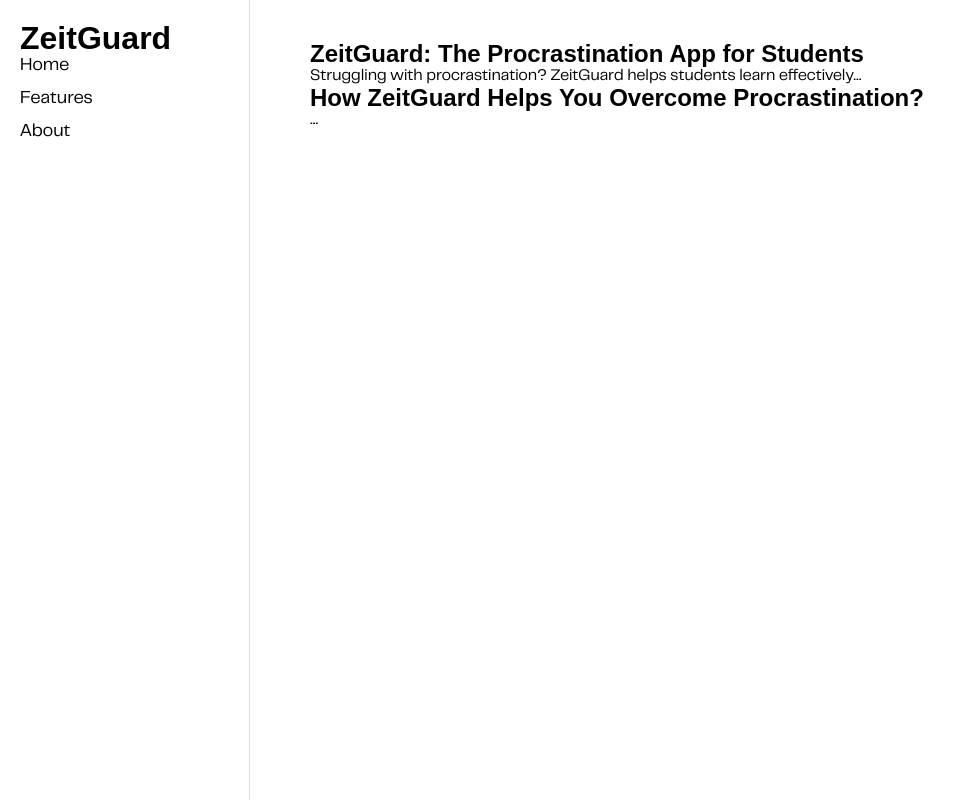
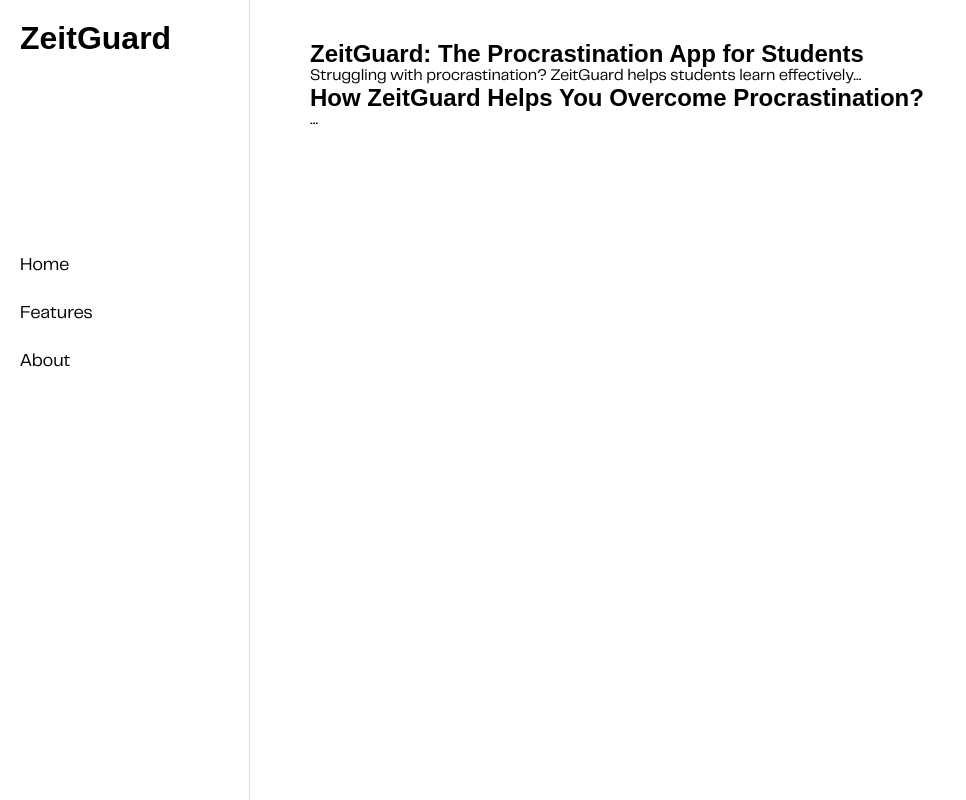
Before and after one commit to sekerbln/ZeitGuardLandingPage, a website built with webpack: page index.html in a window 1280 px wide. Shown: the whole page, without its empty margins (0-966 px from the left). Built offline with nearby package versions, Linux system fonts and the light colour scheme; files whose address does not match are found by name.

Commit message:
Update 1.04 style update

```diff
--- a/css/style.css
+++ b/css/style.css
@@ -42,6 +42,7 @@
   padding: 20px;
   display: flex;
   flex-direction: column;
+  gap: 200px;
 }
 
 h1.logo {
@@ -54,7 +55,7 @@
   color: black;
   font-family: 'PP Telegraf', sans-serif;
   font-size: 18px;
-  margin-bottom: 15px;
+  margin-bottom: 30px;
 }
 
 .content {
```
